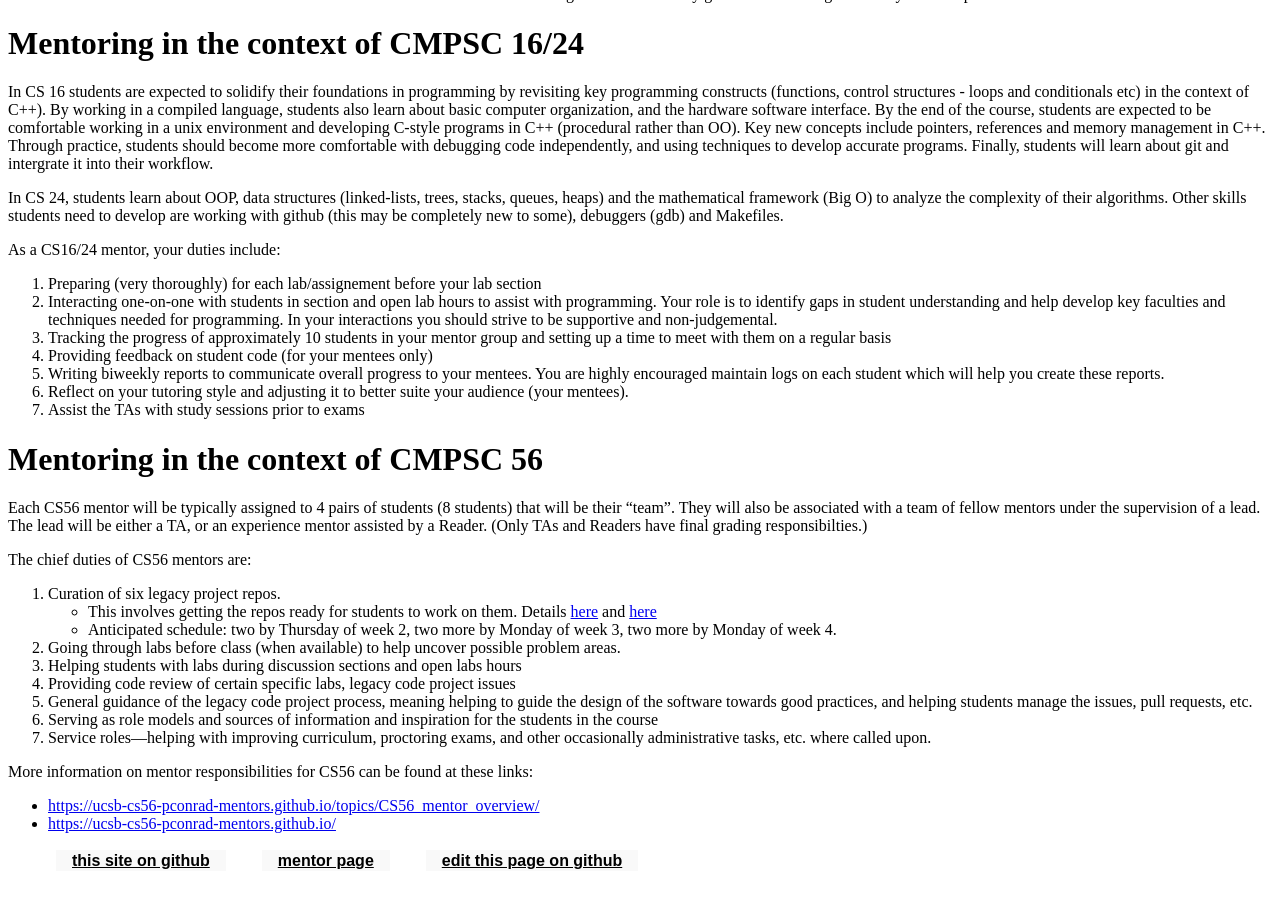
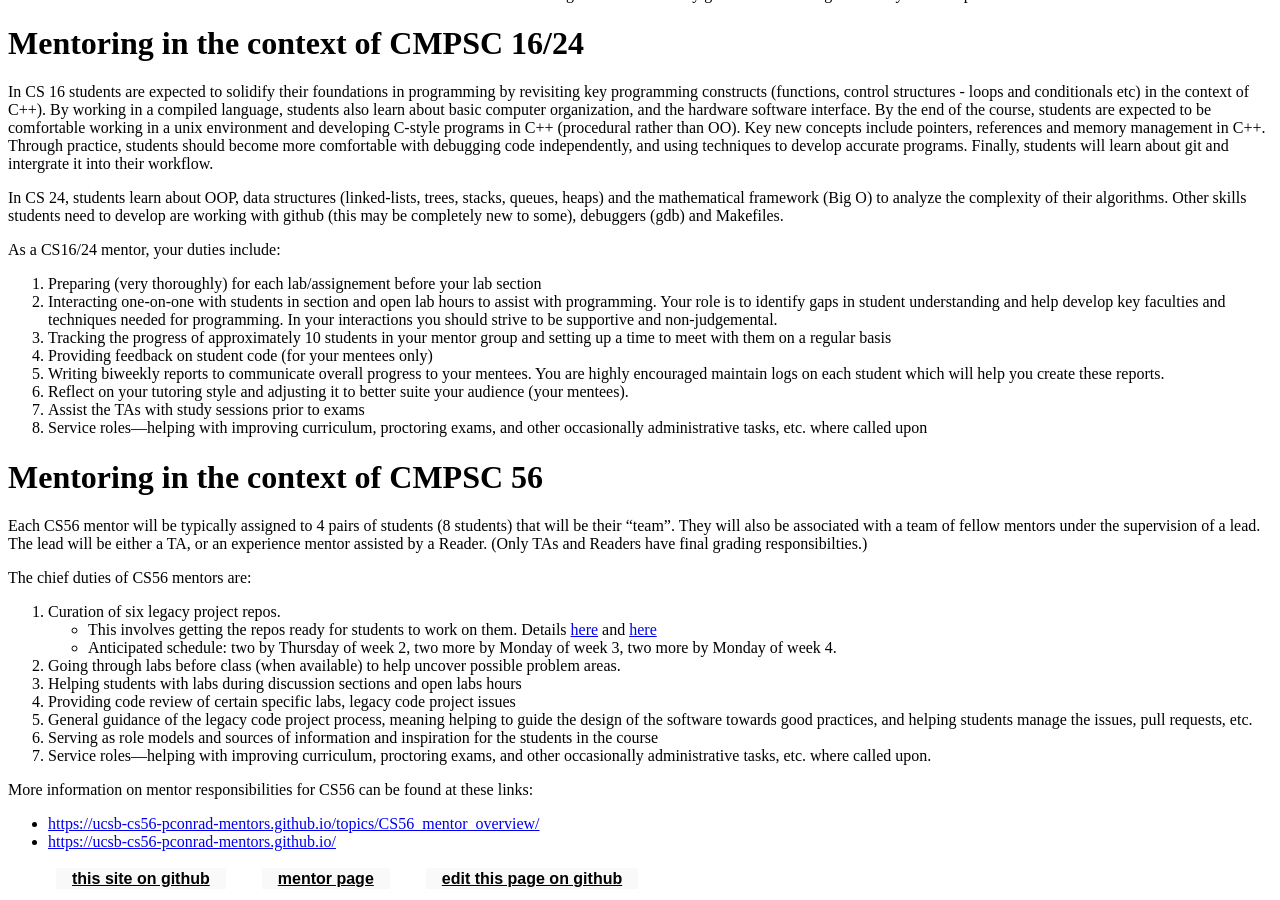
Before and after one commit to ucsb-cs190j-w18/ucsb-cs190j-w18.github.io, a Jekyll site: the page built from _info/syllabus.md, in a window 1280 px wide and 900 px high, scrolled down 2465 px. Built offline with Jekyll 4.4.1, drawn with Linux system fonts in a browser that asks for light colours.

Commit message:
Update syllabus.md

```diff
--- a/_info/syllabus.md
+++ b/_info/syllabus.md
@@ -120,6 +120,7 @@ As a CS16/24 mentor, your duties include:
 5. Writing biweekly reports to communicate overall progress to your mentees. You are highly encouraged maintain logs on each student which will help you create these reports.
 6. Reflect on your tutoring style and adjusting it to better suite your audience (your mentees).
 7. Assist the TAs with study sessions prior to exams
+8. Service roles---helping with improving curriculum, proctoring exams, and other occasionally administrative tasks, etc. where called upon
 
 # Mentoring in the context of CMPSC 56
 
```
